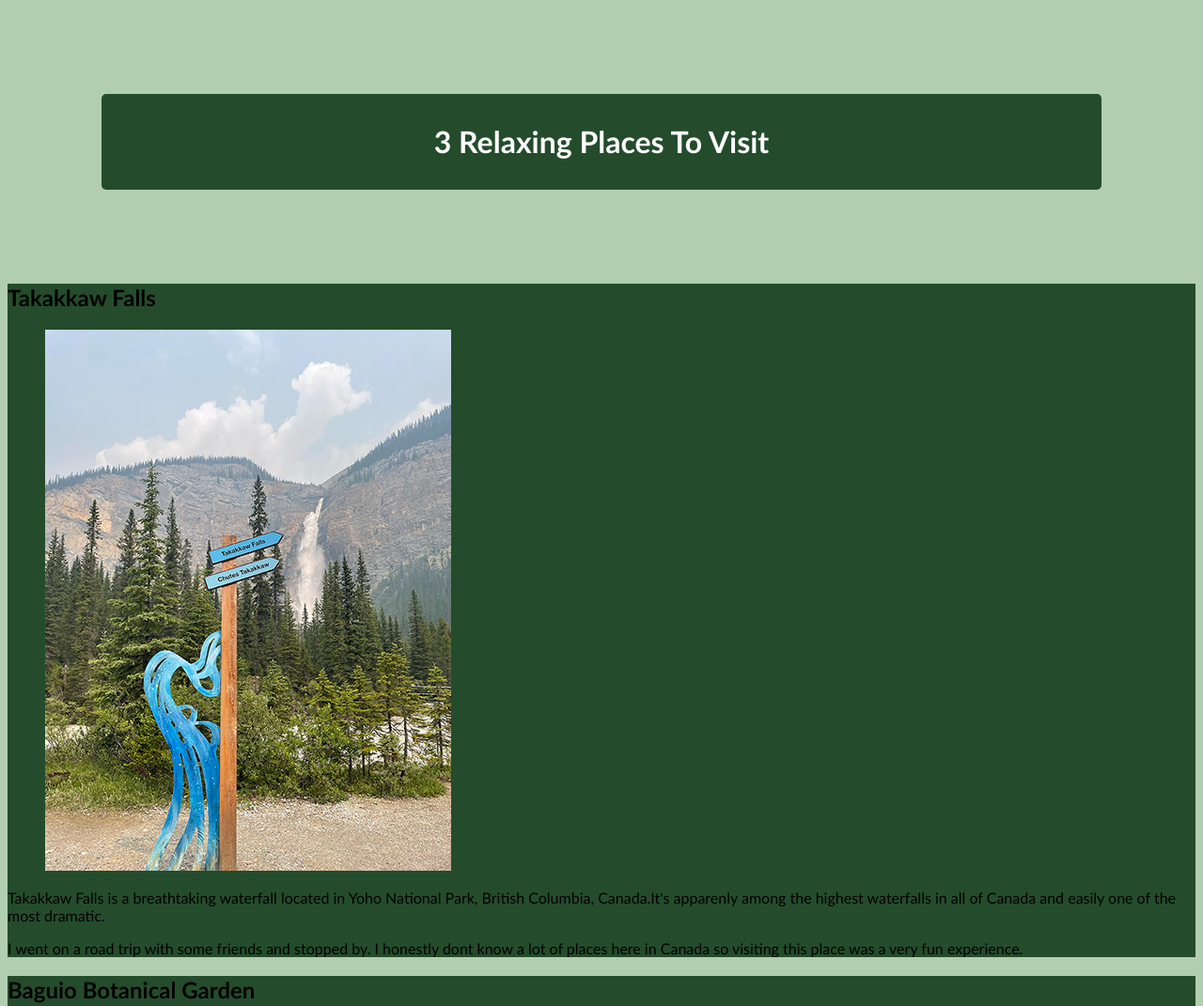
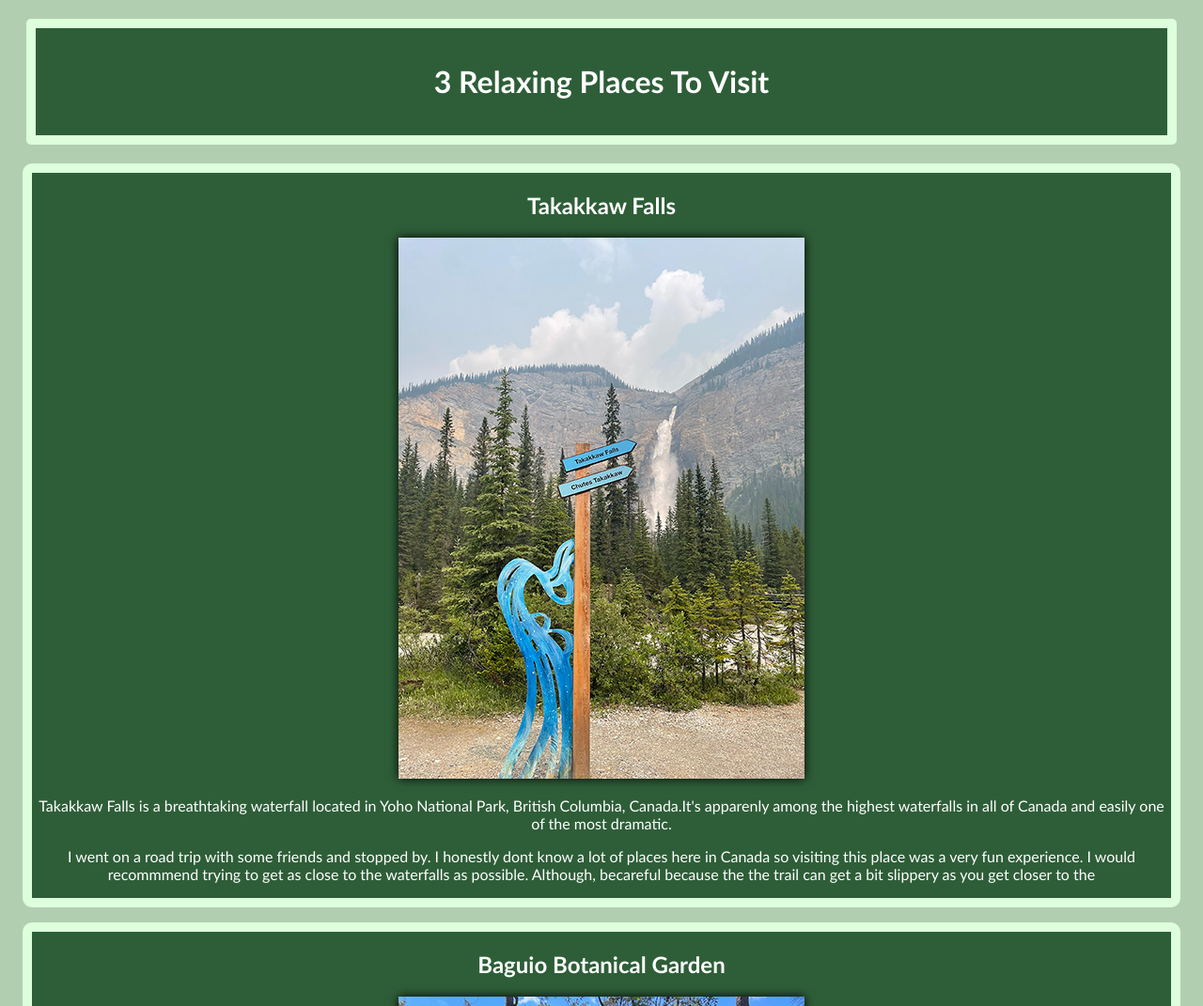
Before and after one commit to jmcinco17/travelogue, a plain HTML site: page index.html in a window 1280 px wide. Shown: the top 1071 px of the page at 94% size. Drawn offline with Linux system fonts and the light colour scheme.

Commit message:
docs:update css

```diff
--- a/index.css
+++ b/index.css
@@ -5,17 +5,48 @@
 /*Header---------*/
 header{
     color:white;
-    background-color: hsl(132, 36%, 22%);
+    background-color: #2e5e38;
     border-radius: 5px;
     text-align: center;
-    padding: 10px;
-    margin:100px;
+    padding:1rem;
+    margin:20px;
+    border:10px solid rgb(221, 255, 220);
 }
+
+/*Main------------*/
 body{
     background-color:#b2ceb0
 }
 
 
 section{
-    background-color: hsl(132, 36%, 22%);
+    margin:1rem;
+    background-color: #2e5e38;
+    border-radius: 10px;
+    color: white;
+    text-align: center;
+    border: 10px solid rgb(221, 255, 220);
+
+
 }
+
+section h2{
+    text-align: center;
+
+}
+
+
+figure img{
+    max-width:100%;
+    width: auto;
+    box-shadow: 0 0 10px rgba(0, 0, 0, 1 );
+}
+
+/*Footer---------*/
+footer{
+    text-align: center;
+    color: white;
+    background-color:#2e5e38;
+    border-radius: 5px;
+    padding: 1rem;
+}
--- a/index.html
+++ b/index.html
@@ -13,18 +13,18 @@
     </header>
     <main>
         <section>
-            <h2>Takakkaw Falls</h1>
+            <h1>Takakkaw Falls</h1>
             <figure>
-             <img src="images/Takakkaw Falls.jpg" alt="A scenic view of a waterfall cascading down a rugged mountain face in a forested area. A wooden signpost with blue directional markers stands in the foreground">
+             <img src="images/TakakkawFalls.jpg" alt="A scenic view of a waterfall cascading down a rugged mountain face in a forested area. A wooden signpost with blue directional markers stands in the foreground">
             </figure>
-            <p>Takakkaw Falls is a breathtaking waterfall located in Yoho National Park, British Columbia, Canada.It's apparenly among the highest waterfalls in all of Canada and easily one of the most dramatic.</p>
-            <p> I went on a road trip with some friends and stopped by. I honestly dont know a lot of places here in Canada so visiting this place was a very fun experience.</p>
+            <p> Takakkaw Falls is a breathtaking waterfall located in Yoho National Park, British Columbia, Canada.It's apparenly among the highest waterfalls in all of Canada and easily one of the most dramatic.</p>
+            <p> I went on a road trip with some friends and stopped by. I honestly dont know a lot of places here in Canada so visiting this place was a very fun experience. I would recommmend trying to get as close to the waterfalls as possible. Although, becareful because the the trail can get a bit slippery as you get closer to the</p>
         </section>
 
         <section>
-            <h2>Baguio Botanical Garden </h1>
+            <h1>Baguio Botanical Garden </h1>
             <figure>
-                <img src="images/Baguio Botanical Garden.jpg" alt="A picture of a lush botanical garden filled with vibrant flowers and greenery, surrounded by tall pine trees">
+                <img src="images/BaguioBotanicalGarden.jpg" alt="A picture of a lush botanical garden filled with vibrant flowers and greenery, surrounded by tall pine trees">
             </figure>
             <p>Baguio Botanical Garden is a lush, green sanctuary in Baguio City, Philippines. It features a variety of plants, flowers, and trees native to the Cordillera region, making it a great place for nature lovers and photographers. </p>
 
@@ -32,9 +32,9 @@
         </section>
 
         <section>
-            <h2>Bolinao Philippines </h1>
+            <h1>Bolinao Philippines </h1>
             <figure>
-                <img src="images/BolinaoPangasinan, Philippines .jpg" alt="A picture of a  seaside area with a paved walkway overlooking the ocean. Palm trees and a stone sculpture.">
+                <img src="images/BolinaoPangasinanPhilippines.jpg" alt="A picture of a  seaside area with a paved walkway overlooking the ocean. Palm trees and a stone sculpture.">
             </figure>
             <p>Patar Beach Bolinao, Pangasinan is a  white-sand beach known for its golden sands, crystal-clear waters, and breathtaking sunsets. Located on the western coast of Luzon, this beach is a favorite getaway for those looking for a spot to relax.</p>
 
```
Also changed, not shown: images/BaguioBotanicalGarden.jpg (renamed from images/Baguio Botanical Garden.jpg), images/BolinaoPangasinanPhilippines.jpg (renamed from images/BolinaoPangasinan, Philippines .jpg), images/TakakkawFalls.jpg (renamed from images/Takakkaw Falls.jpg).
